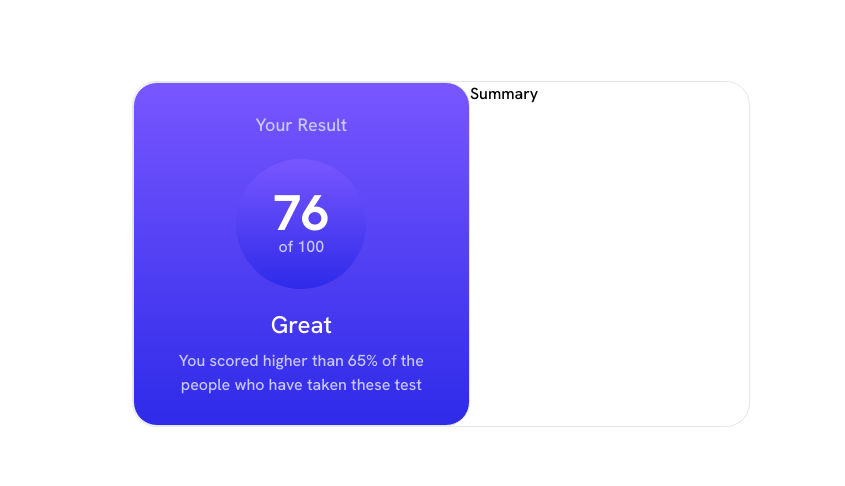
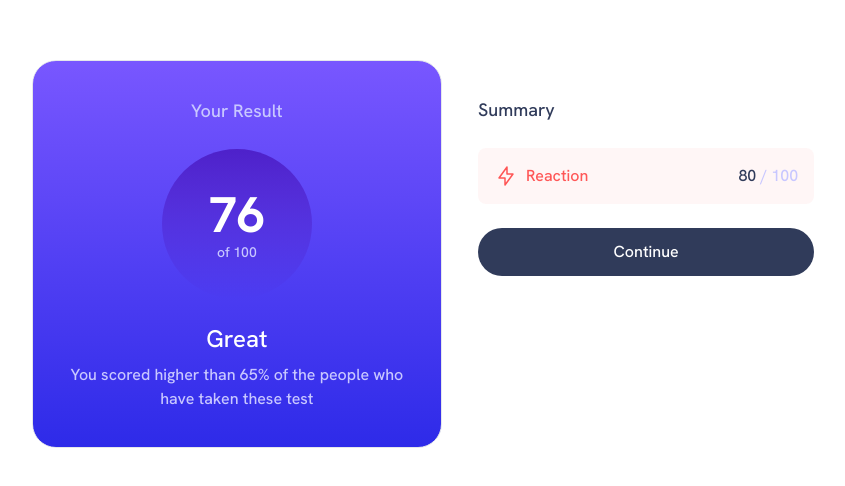
Before and after one commit to lucasfeklein/results-summary, a React (Vite) app: page / in a window 1280 px wide. Shown: the part 146-632 px from the top of the page, without its empty margins (199-1044 px from the left). Built offline with nearby package versions, Linux system fonts and the light colour scheme.

Commit message:
tailwind colors config, second div styles

```diff
--- a/src/App.jsx
+++ b/src/App.jsx
@@ -1,14 +1,14 @@
 function App() {
   return (
     <div className="h-screen flex justify-center items-center">
-      <div className="flex border rounded-3xl overflow-hidden">
-        <div className="flex-1 text-center flex flex-col items-center gap-5 bg-gradient-to-t from-light-royal-blue to-light-slate-blue p-7 border rounded-3xl">
+      <div className="flex border border-none rounded-3xl overflow-hidden">
+        <div className="flex-1 text-center flex flex-col items-center gap-6 bg-gradient-to-t from-light-royal-blue to-light-slate-blue p-9 border rounded-3xl">
           <h1 className="text-secondary text-lg">Your Result</h1>
-          <div className="border border-none rounded-full h-[130px] w-[130px] flex flex-col justify-center bg-gradient-to-t from-light-royal-blue to-light-slate-blue">
-            <p className="text-white text-[50px] font-bold leading-[45px]">
+          <div className="border border-none rounded-full h-[150px] w-[150px] flex flex-col justify-center bg-gradient-to-t from-persian-blue to-violet-blue">
+            <p className="text-white text-[50px] font-bold leading-[55px]">
               76
             </p>
-            <p className="text-secondary">of 100</p>
+            <p className="text-secondary text-sm">of 100</p>
           </div>
           <div>
             <h2 className="text-white text-2xl mb-2">Great</h2>
@@ -17,8 +17,22 @@ function App() {
             </p>
           </div>
         </div>
-        <div className="flex-1">
-          <h2>Summary</h2>
+        <div className="flex-1 p-9 flex flex-col gap-6">
+          <h2 className="text-dark-grey-blue text-lg">Summary</h2>
+          <div>
+            <div className="flex justify-between bg-light-red bg-opacity-5 p-4 rounded-lg">
+              <div className="flex gap-2">
+                <img src="./icon-reaction.svg" />
+                <p className="text-light-red">Reaction</p>
+              </div>
+              <p className="text-secondary">
+                <span className="text-dark-grey-blue">80</span> / 100
+              </p>
+            </div>
+          </div>
+          <button className="bg-dark-grey-blue text-white rounded-full p-3">
+            Continue
+          </button>
         </div>
       </div>
     </div>
--- a/tailwind.config.js
+++ b/tailwind.config.js
@@ -7,6 +7,13 @@ export default {
         secondary: "hsl(241, 100%, 89%)",
         "light-slate-blue": "hsl(252, 100%, 67%)",
         "light-royal-blue": "hsl(241, 81%, 54%)",
+        "violet-blue": "hsla(256, 72%, 46%, 1)",
+        "persian-blue": "hsla(241, 72%, 46%, 0)",
+        "dark-grey-blue": "hsl(224, 30%, 27%)",
+        "light-red": "hsl(0, 100%, 67%)",
+        "orangey-yellow": "hsl(39, 100%, 56%)",
+        "green-teal": "hsl(166, 100%, 37%)",
+        "cobalt-blue": "hsl(234, 85%, 45%)",
       },
     },
   },
```
